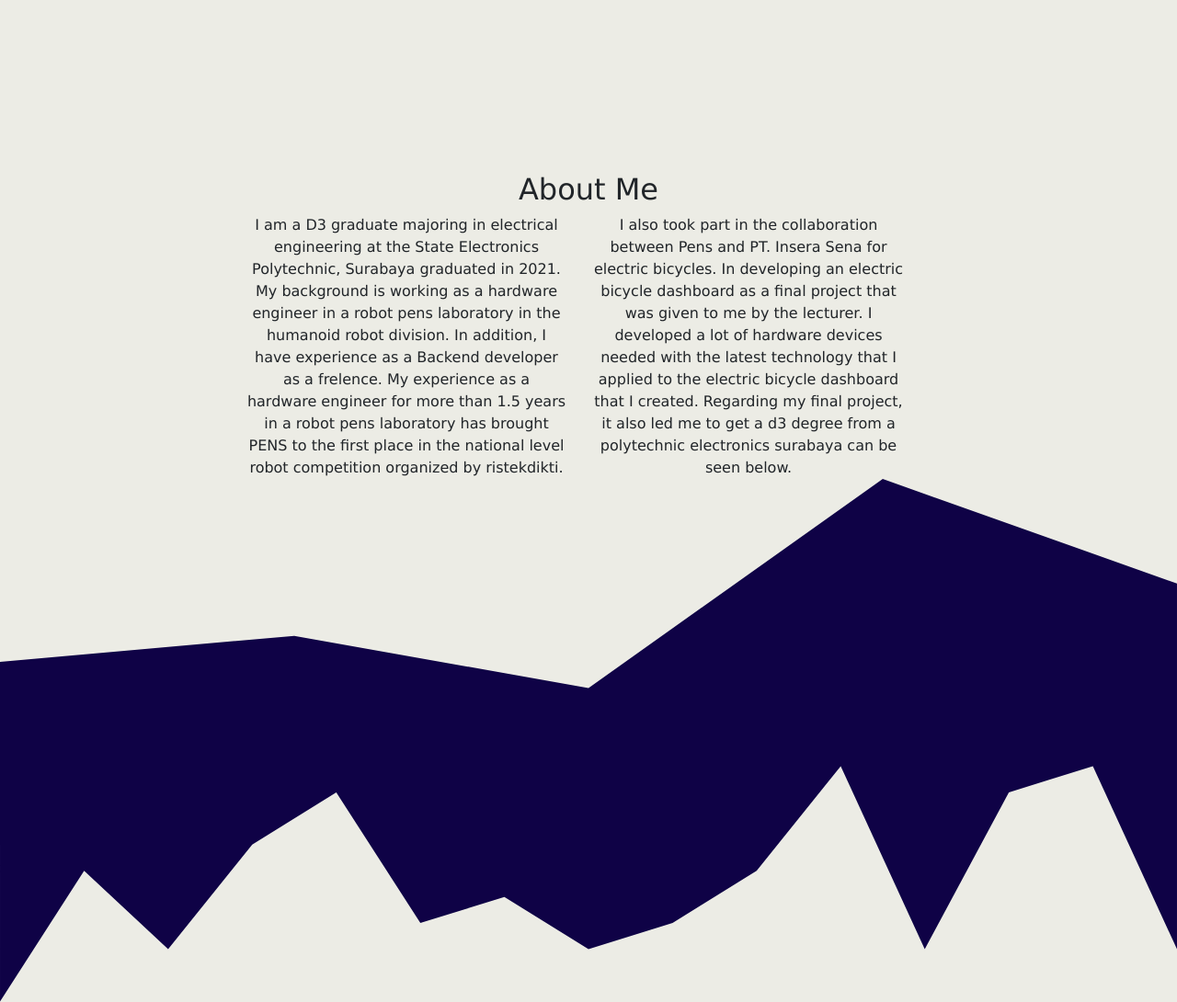
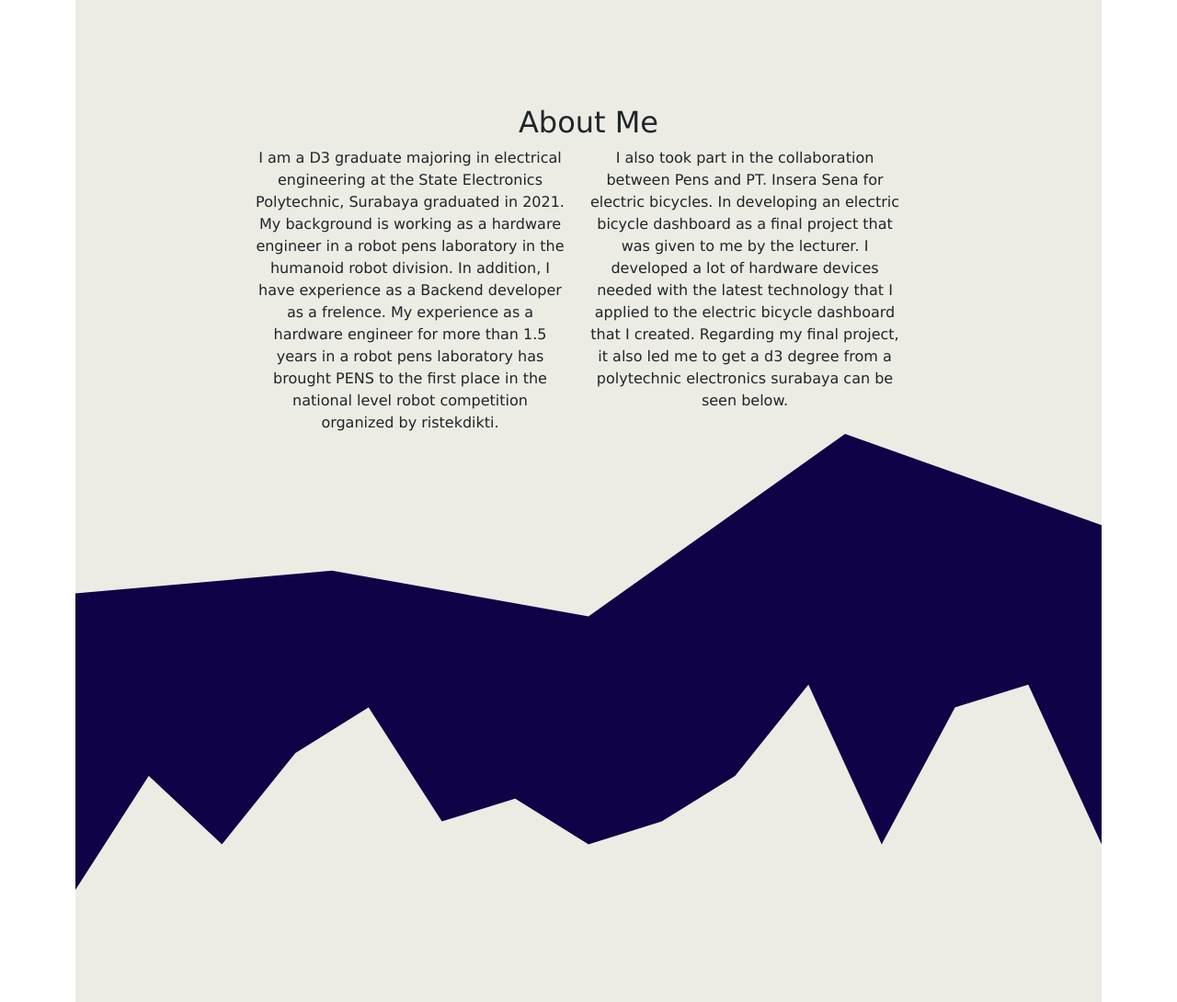
Before and after one commit to megantara313/megantara313.github.io, a website: page index.html in a window 1280 px wide. Shown: the part 930-2020 px from the top of the page at 92% size. Drawn offline with nearby package versions, Linux system fonts and the light colour scheme.

Commit message:
Update index.html

```diff
--- a/index.html
+++ b/index.html
@@ -16,8 +16,7 @@
     <link rel="stylesheet" href="https://cdn.jsdelivr.net/npm/bootstrap-icons@1.8.3/font/bootstrap-icons.css">
     <!-- end cdn icon -->
   </head>
-  <body onmousedown='return false;' onselectstart='return false;' oncontextmenu="return false">
-    <script src="https://cdn.jsdelivr.net/npm/bootstrap@5.2.0-beta1/dist/js/bootstrap.bundle.min.js" integrity="sha384-pprn3073KE6tl6bjs2QrFaJGz5/SUsLqktiwsUTF55Jfv3qYSDhgCecCxMW52nD2" crossorigin="anonymous"></script>
+  <body  crossorigin="anonymous"></script>
     <script src="https://unpkg.com/aos@next/dist/aos.js"></script>
     <script>
       AOS.init();
@@ -47,7 +46,7 @@ document.addEventListener('contextmenu', function(e) {
     </script>
     <!-- tilt animation3d -->
     <!-- my navbar -->
-    <!-- <div class="container col-md"> -->
+    <div class="container col-md">
       <nav class="navbar navbar-expand-md navbar-dark shadow sticky-top " style="background-color:rgb(15, 2, 70)">
         <a class="navbar-brand" href="main2.html">
           <img src="img/index.png" width="50">
@@ -238,6 +237,6 @@ VanillaTilt.init(document.querySelectorAll('.kotak'), {
 
 </footer >
 <!-- end footer -->
-<!-- </div> -->
+</div>
 </body>
 </html>
```
